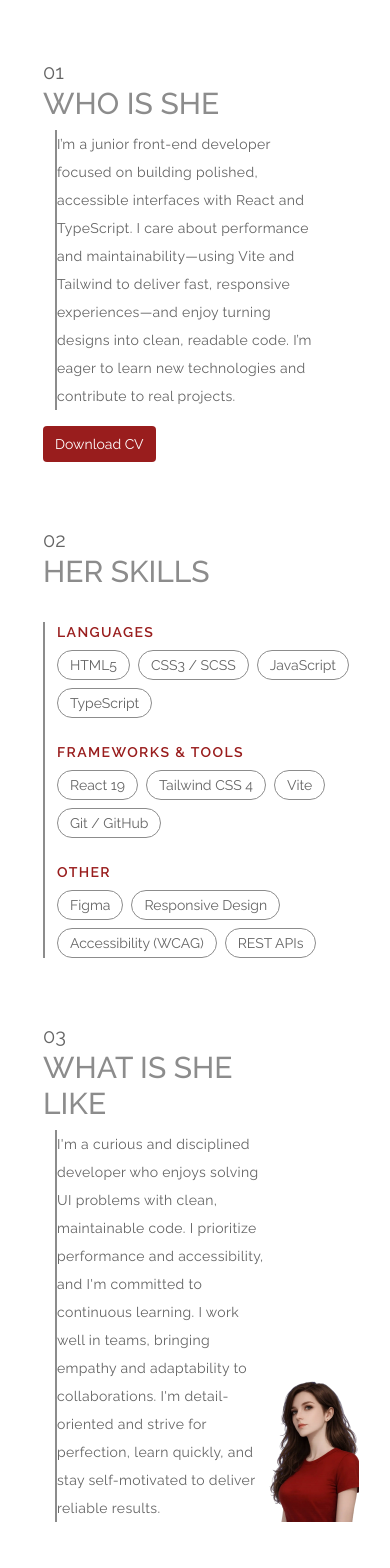
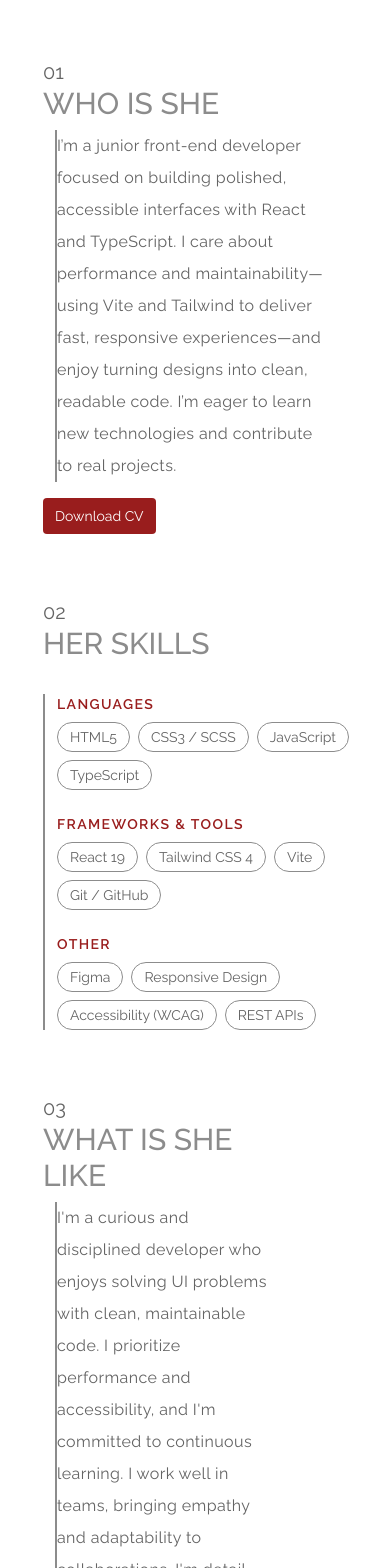
Before and after one commit to bavayra/Portfolio, a React (Vite) app: page / in a window 390 px wide. Shown: the part 1240-2808 px from the top of the page. Built offline with nearby package versions, Linux system fonts and the light colour scheme.

Commit message:
refactor: created global variables for smaller text for body elementswith clamps; updated files with that

```diff
--- a/src/index.css
+++ b/src/index.css
@@ -99,6 +99,14 @@
   --hero-div-w: 2px; /*the width of the hero section div*/
   --hero-mt: 0px; /*the margin-top of the hero section div*/
 
+  --section-top-div-top: 18px; /*the top position of the top divider in the section*/
+  --section-top-div-height: 64px; /*the height of the top divider in the section*/
+  --section-bot-div-height: 88px; /*the height of the bottom divider in the section*/
+  --section-bot-div-top: 148px; /*the top position of the bottom divider in the section*/
+
+  --contacts-div-bot-top: 52px; /*the top position of the bottom divider in the contacts section*/
+  --contacts-div-bot-height: 550px; /*the height of the bottom divider in the contacts section*/
+
   --h1-size: clamp(
     48px,
     calc(20vw - 24px),
@@ -111,13 +119,18 @@
     calc(10vw - 12px),
     36px
   ); /*the font size of the section titles*/
-  --section-top-div-top: 18px; /*the top position of the top divider in the section*/
-  --section-top-div-height: 64px; /*the height of the top divider in the section*/
-  --section-bot-div-height: 88px; /*the height of the bottom divider in the section*/
-  --section-bot-div-top: 148px; /*the top position of the bottom divider in the section*/
 
-  --contacts-div-bot-top: 52px; /*the top position of the bottom divider in the contacts section*/
-  --contacts-div-bot-height: 550px; /*the height of the bottom divider in the contacts section*/
+  --font-body-sm: clamp(
+    0.75rem,
+    -0.1196rem + 4.3478vw,
+    1rem
+  ); /* xs → base font size for projects' short descriptions */
+  --font-body: clamp(0.875rem, 2vw, 1.125rem); /* sm → lg font size */
+  --font-label: clamp(0.75rem, 1.5vw, 0.875rem); /* xs → sm font size */
+
+  --max-w-text-sm: clamp(15rem, 40vw, 20rem); /*  ~<320px */
+  --max-w-text-md: clamp(20rem, 50vw, 29rem); /*  ~<464px */
+  --max-w-text-lg: clamp(20rem, 55vw, 32.5rem); /*  ~<520px */
 }
 
 #dot-pattern-svg {
--- a/src/sections/About.tsx
+++ b/src/sections/About.tsx
@@ -14,7 +14,7 @@ const About = () => {
         WHO IS SHE
       </h3>
 
-      <p className="mt-2 text-xs text-text leading-loose tracking-wide ml-3 w-full max-w-60 break-words whitespace-normal phone-sm:text-sm phone-sm:max-w-[17rem] phone-md:text-base phone-md:max-w-[19rem] phone-lg:max-w-80 phone-lg:pl-2 tablet-sm:max-w-[23rem] tablet-md:max-w-[29rem] desktop-sm:max-w-[23rem] desktop-xl:max-w-[32.5rem] desktop-xl:text-2xl border-l-2 border-grey-2">
+      <p className="mt-2 text-body-sm text-text leading-loose tracking-wide ml-3 w-full max-w-60 break-words whitespace-normal phone-sm:max-w-[17rem]  phone-md:max-w-[19rem] phone-lg:max-w-80 phone-lg:pl-2 tablet-sm:max-w-[23rem] tablet-md:max-w-[29rem] desktop-sm:max-w-[23rem] desktop-xl:max-w-[32.5rem] desktop-xl:text-2xl border-l-2 border-grey-2">
         I’m a junior front‑end developer focused on building polished,
         accessible interfaces with React and TypeScript. I care about
         performance and maintainability—using Vite and Tailwind to deliver fast,
--- a/src/sections/Description.tsx
+++ b/src/sections/Description.tsx
@@ -12,7 +12,7 @@ const Description = () => {
           <h3 className="text-2xl text-grey-2 font-medium phone-sm:text-3xl phone-lg:text-4xl tablet-md:text-5xl tablet-md:my-2 desktop-sm:text-4xl desktop-xl:text-5xl">
             WHAT IS SHE LIKE
           </h3>
-          <p className="mt-2 text-xs text-text leading-loose tracking-wide ml-3 w-full max-w-60 break-words whitespace-normal phone-sm:text-sm phone-sm:max-w-[17rem] phone-md:max-w-80 phone-md:text-base phone-lg:pl-2 phone-lg:max-w-[19rem] tablet-sm:max-w-[20.5rem] tablet-md:max-w-[29rem] desktop-sm:max-w-[23rem] desktop-xl:max-w-[32rem] desktop-xl:text-2xl  border-l-2 border-grey-2">
+          <p className="mt-2 text-body-sm text-text leading-loose tracking-wide ml-3 w-full max-w-60 break-words whitespace-normal phone-sm:max-w-[17rem] phone-md:max-w-80 phone-md:text-base phone-lg:pl-2 phone-lg:max-w-[19rem] tablet-sm:max-w-[20.5rem] tablet-md:max-w-[29rem] desktop-sm:max-w-[23rem] desktop-xl:max-w-[32rem] desktop-xl:text-2xl  border-l-2 border-grey-2">
             I'm a curious and disciplined developer who enjoys solving UI
             problems with clean, maintainable code. I prioritize performance and
             accessibility, and I'm committed to continuous learning. I work well
```
